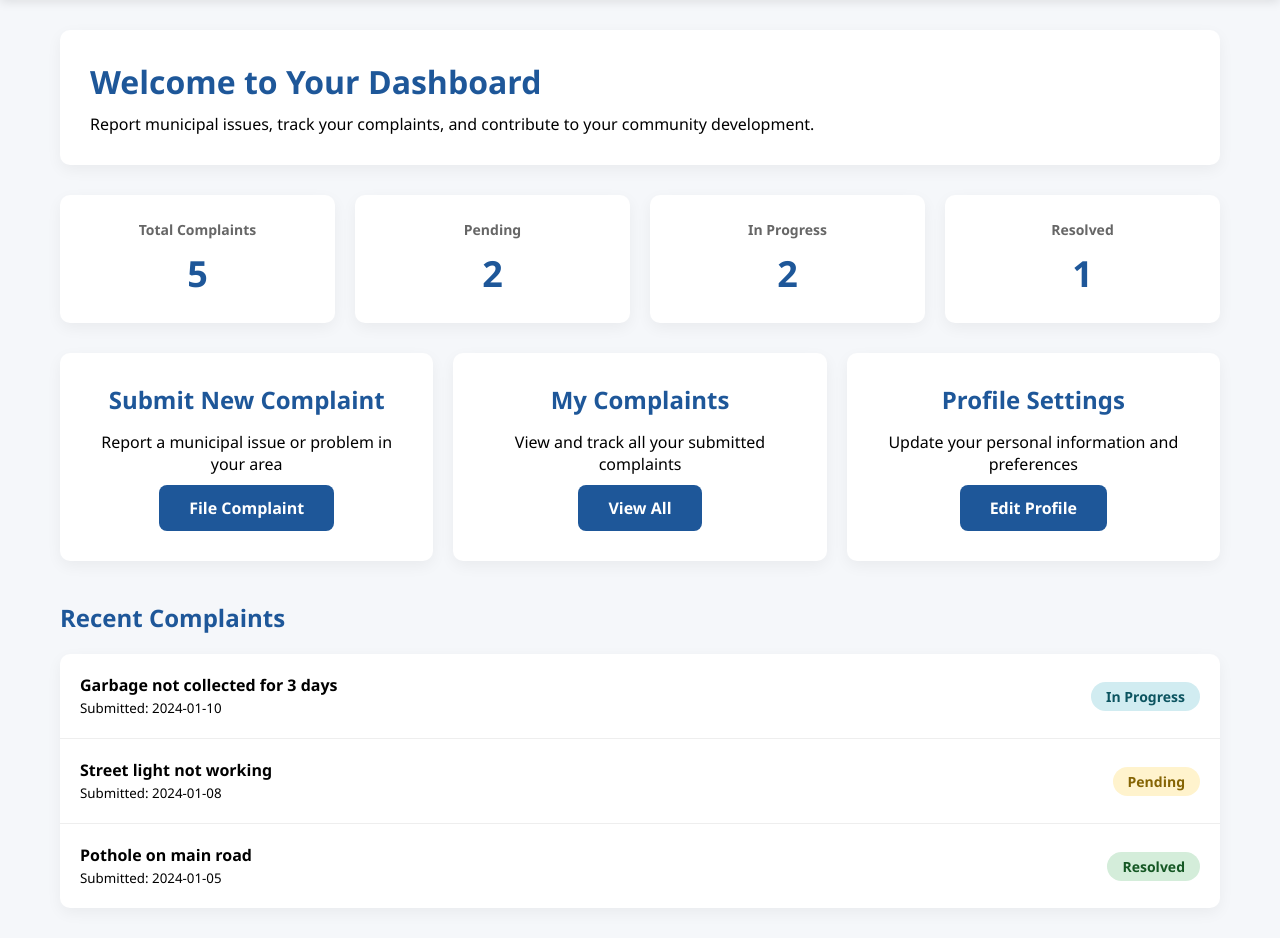
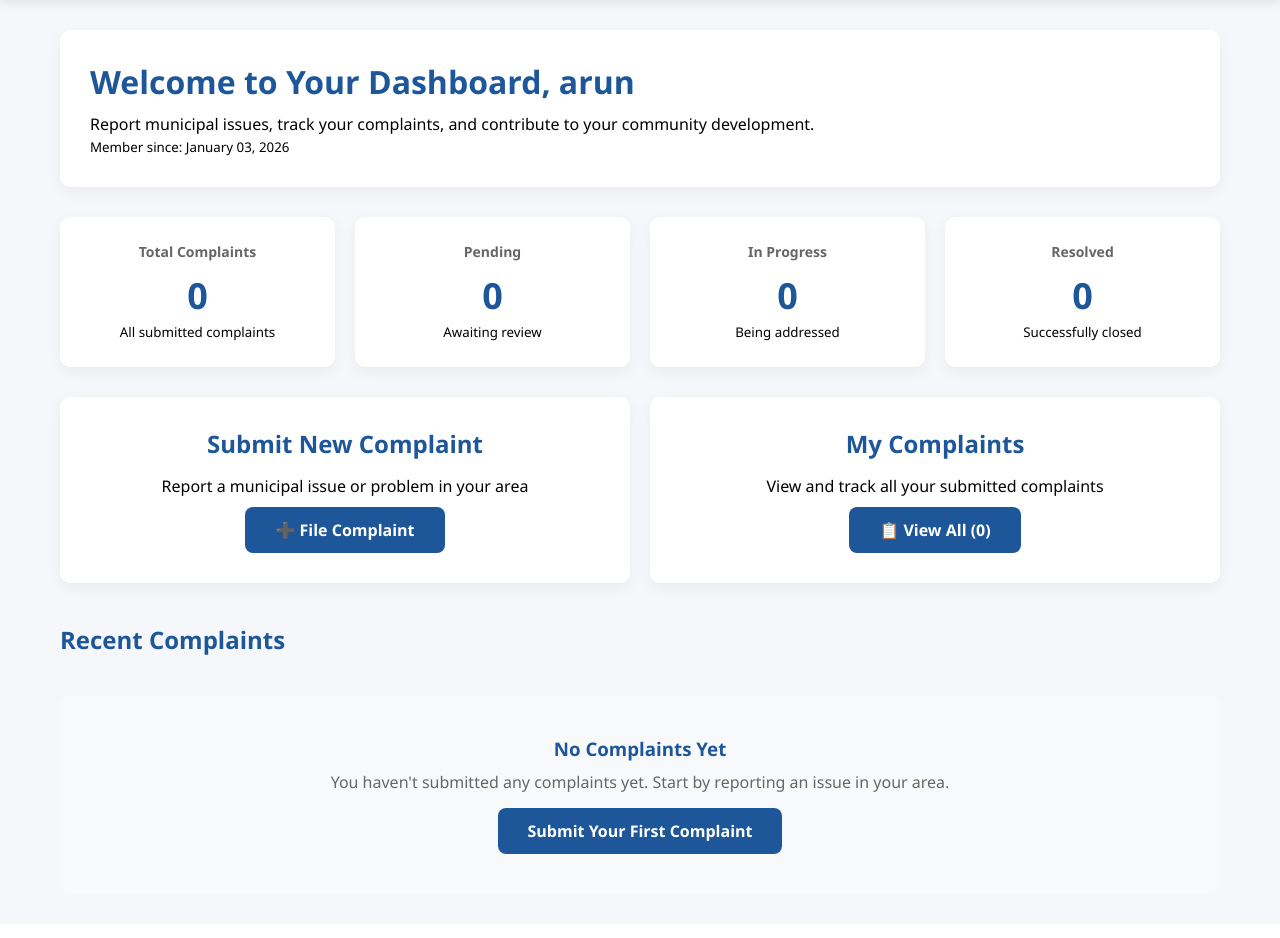
Before and after one commit to Asheros007/E-Govn, a Django app: page /dashboard/ in a window 1280 px wide. Shown: the part 64-1002 px from the top of the page. After the commit the page ends 918 px from the top, so only its background shows below. Run offline with Django 4.2, Linux system fonts and the light colour scheme; a user stored in the database is signed in; data comes from the database, SQL or seed files in the repository; both versions use the stored data as it was after the commit.

Commit message:
added the finall changes to dashboard to show dynamic data of complaints

```diff
--- a/municipal/main/urls.py
+++ b/municipal/main/urls.py
@@ -11,5 +11,4 @@ urlpatterns = [
     path('submit_complaint/', views.submit_complaint, name='submit_complaint'),
     path('my_complaint/', views.my_complaint, name='my_complaint'),
     path('complaint/<int:complaint_id>/', views.complaint_detail, name='complaint_detail'),
-    path('profile/', views.profile, name='profile'),
 ]
--- a/municipal/main/views.py
+++ b/municipal/main/views.py
@@ -57,7 +57,27 @@ def login(request):
 
 @login_required
 def dashboard(request):
-    return render(request, 'dashboard.html')
+
+    user_complaints = Complaint.objects.filter(user=request.user)
+
+    total_complaints = user_complaints.count()
+    pending_count = user_complaints.filter(status='PENDING').count()
+    in_progress_count = user_complaints.filter(status='IN_PROGRESS').count()
+    resolved_count = user_complaints.filter(status='RESOLVED').count()
+    rejected_count = user_complaints.filter(status='REJECTED').count()
+
+    recent_complaints = user_complaints.order_by('-created_at')[:5]
+
+    context = {
+        'total_complaints': total_complaints,
+        'pending_count': pending_count,
+        'in_progress_count': in_progress_count,
+        'resolved_count': resolved_count,
+        'rejected_count': rejected_count,
+        'recent_complaints': recent_complaints,
+    }
+
+    return render(request, 'dashboard.html', context)
 
 @login_required
 def submit_complaint(request):
@@ -121,9 +141,6 @@ def complaint_detail(request, complaint_id):
 
     return render(request, 'complaint_detail.html', context)
 
-def profile(request):
-    return render(request, 'profile.html')
-
 def user_logout(request):
     logout(request)
     return redirect('landing')
--- a/municipal/templates/dashboard.html
+++ b/municipal/templates/dashboard.html
@@ -6,7 +6,79 @@
     <meta name="viewport" content="width=device-width, initial-scale=1.0">
     <title>Dashboard | Nagarpalika Sewa</title>
     <link rel="stylesheet" href="{% static '../static/dashboard.css' %}">
+    <style>
+        /* Additional styles for dynamic content */
+        .stats-grid {
+            display: grid;
+            grid-template-columns: repeat(auto-fit, minmax(200px, 1fr));
+            gap: 15px;
+            margin-bottom: 30px;
+        }
 
+        .stat-card:hover {
+            transform: translateY(-5px);
+            transition: transform 0.3s ease;
+        }
+
+        .empty-state {
+            text-align: center;
+            padding: 40px;
+            background: #f8f9fa;
+            border-radius: 10px;
+            color: #666;
+            margin-top: 20px;
+        }
+
+        .empty-state h3 {
+            color: #1e5799;
+            margin-bottom: 10px;
+        }
+
+        .stat-number {
+            font-size: 36px;
+            font-weight: bold;
+            margin-bottom: 5px;
+        }
+
+        .stat-total { color: #1e5799; }
+        .stat-pending { color: #ffc107; }
+        .stat-progress { color: #17a2b8; }
+        .stat-resolved { color: #28a745; }
+        .stat-rejected { color: #dc3545; }
+
+        .complaint-category {
+            font-weight: bold;
+            color: #1e5799;
+            display: block;
+            margin-bottom: 5px;
+        }
+
+        .complaint-description {
+            color: #666;
+            font-size: 14px;
+            margin-bottom: 5px;
+        }
+
+        .complaint-date {
+            font-size: 12px;
+            color: #999;
+        }
+
+        .quick-stats {
+            display: flex;
+            gap: 10px;
+            margin-top: 15px;
+            flex-wrap: wrap;
+        }
+
+        .quick-stat {
+            padding: 5px 15px;
+            background: #f0f7ff;
+            border-radius: 20px;
+            font-size: 12px;
+            font-weight: 600;
+        }
+    </style>
 </head>
 <body>
     <nav class="navbar">
@@ -22,75 +94,142 @@
 
     <div class="container">
         <div class="welcome-section">
-            <h1>Welcome to Your Dashboard</h1>
+            <h1>Welcome to Your Dashboard, {{ request.user.username }}</h1>
             <p>Report municipal issues, track your complaints, and contribute to your community development.</p>
+            <p><small>Member since: {{ request.user.date_joined|date:"F d, Y" }}</small></p>
         </div>
 
+        <!-- Stats Cards with Dynamic Data -->
         <div class="stats-cards">
             <div class="stat-card">
                 <h3>Total Complaints</h3>
-                <div class="number">5</div>
+                <div class="number stat-total">{{ total_complaints|default:"0" }}</div>
+                <small>All submitted complaints</small>
             </div>
             <div class="stat-card">
                 <h3>Pending</h3>
-                <div class="number">2</div>
+                <div class="number stat-pending">{{ pending_count|default:"0" }}</div>
+                <small>Awaiting review</small>
             </div>
             <div class="stat-card">
                 <h3>In Progress</h3>
-                <div class="number">2</div>
+                <div class="number stat-progress">{{ in_progress_count|default:"0" }}</div>
+                <small>Being addressed</small>
             </div>
             <div class="stat-card">
                 <h3>Resolved</h3>
-                <div class="number">1</div>
+                <div class="number stat-resolved">{{ resolved_count|default:"0" }}</div>
+                <small>Successfully closed</small>
             </div>
+            {% if rejected_count > 0 %}
+            <div class="stat-card">
+                <h3>Rejected</h3>
+                <div class="number stat-rejected">{{ rejected_count|default:"0" }}</div>
+                <small>Not approved</small>
             </div>
+            {% endif %}
+        </div>
+
 
         <div class="actions">
             <div class="action-card">
                 <h2>Submit New Complaint</h2>
                 <p>Report a municipal issue or problem in your area</p>
-                <a href="{% url 'submit_complaint' %}" class="action-btn">File Complaint</a>
+                <a href="{% url 'submit_complaint' %}" class="action-btn">➕ File Complaint</a>
             </div>
 
             <div class="action-card">
                 <h2>My Complaints</h2>
                 <p>View and track all your submitted complaints</p>
-                <a href="{% url 'my_complaint' %}" class="action-btn">View All</a>
+                <a href="{% url 'my_complaint' %}" class="action-btn">
+                    📋 View All ({{ total_complaints|default:"0" }})
+                </a>
+                {% if total_complaints > 0 %}
+                <div class="quick-stats" style="margin-top: 15px;">
+                    <a href="{% url 'my_complaint' %}?status=PENDING" style="font-size: 12px; padding: 3px 10px; background: #fff3cd; color: #856404; border-radius: 15px; text-decoration: none;">
+                        Pending: {{ pending_count|default:"0" }}
+                    </a>
+                    <a href="{% url 'my_complaint' %}?status=IN_PROGRESS" style="font-size: 12px; padding: 3px 10px; background: #d1ecf1; color: #0c5460; border-radius: 15px; text-decoration: none;">
+                        In Progress: {{ in_progress_count|default:"0" }}
+                    </a>
+                    <a href="{% url 'my_complaint' %}?status=RESOLVED" style="font-size: 12px; padding: 3px 10px; background: #d4edda; color: #155724; border-radius: 15px; text-decoration: none;">
+                        Resolved: {{ resolved_count|default:"0" }}
+                    </a>
                 </div>
-
-            <div class="action-card">
-                <h2>Profile Settings</h2>
-                <p>Update your personal information and preferences</p>
-                <a href="{% url 'profile' %}" class="action-btn">Edit Profile</a>
+                {% endif %}
             </div>
         </div>
 
+        <!-- Recent Complaints Section -->
         <div class="recent-complaints">
+            <div style="display: flex; justify-content: space-between; align-items: center; margin-bottom: 20px;">
                 <h2>Recent Complaints</h2>
+                {% if recent_complaints %}
+                <a href="{% url 'my_complaint' %}" style="color: #1e5799; text-decoration: none; font-size: 14px;">
+                    View All →
+                </a>
+                {% endif %}
+            </div>
+
+            {% if recent_complaints %}
                 <div class="complaints-list">
+                    {% for complaint in recent_complaints %}
                     <div class="complaint-item">
                         <div>
-                        <strong>Garbage not collected for 3 days</strong><br>
-                        <small>Submitted: 2024-01-10</small>
+                            <span class="complaint-category">{{ complaint.category }}</span>
+                            <p class="complaint-description">{{ complaint.description|truncatechars:100 }}</p>
+                            <small class="complaint-date">
+                                Submitted: {{ complaint.created_at|date:"M d, Y" }} •
+                                ID: #{{ complaint.id }}
+                            </small>
                         </div>
-                    <span class="status in-progress">In Progress</span>
+                        <span class="status {{ complaint.status|lower|slugify }}">
+                            {{ complaint.get_status_display }}
+                        </span>
                     </div>
-                <div class="complaint-item">
-                    <div>
-                        <strong>Street light not working</strong><br>
-                        <small>Submitted: 2024-01-08</small>
+                    {% endfor %}
                 </div>
-                    <span class="status pending">Pending</span>
+
+                {% if total_complaints > 5 %}
+                <div style="text-align: center; margin-top: 20px;">
+                    <a href="{% url 'my_complaints' %}" class="action-btn" style="display: inline-block; width: auto; padding: 10px 30px;">
+                        View All {{ total_complaints }} Complaints
+                    </a>
                 </div>
-                <div class="complaint-item">
-                    <div>
-                        <strong>Pothole on main road</strong><br>
-                        <small>Submitted: 2024-01-05</small>
+                {% endif %}
+
+            {% else %}
+                <div class="empty-state">
+                    <h3>No Complaints Yet</h3>
+                    <p>You haven't submitted any complaints yet. Start by reporting an issue in your area.</p>
+                    <a href="{% url 'submit_complaint' %}" class="action-btn" style="display: inline-block; width: auto; margin-top: 15px;">
+                        Submit Your First Complaint
+                    </a>
                 </div>
-                    <span class="status resolved">Resolved</span>
+            {% endif %}
         </div>
+
     </div>
-        </div>
-    </div>
+
+    <script>
+        // Add animation to stat cards
+        document.addEventListener('DOMContentLoaded', function() {
+            const statCards = document.querySelectorAll('.stat-card');
+            statCards.forEach((card, index) => {
+                card.style.animationDelay = `${index * 0.1}s`;
+            });
+
+            // Add click animation
+            const actionBtns = document.querySelectorAll('.action-btn');
+            actionBtns.forEach(btn => {
+                btn.addEventListener('click', function(e) {
+                    this.style.transform = 'scale(0.95)';
+                    setTimeout(() => {
+                        this.style.transform = 'scale(1)';
+                    }, 150);
+                });
+            });
+        });
+    </script>
 </body>
 </html>
```
Also changed, not shown: municipal/db.sqlite3, municipal/templates/profile.html (deleted). Lines whose indentation alone changed are shown as unchanged.
